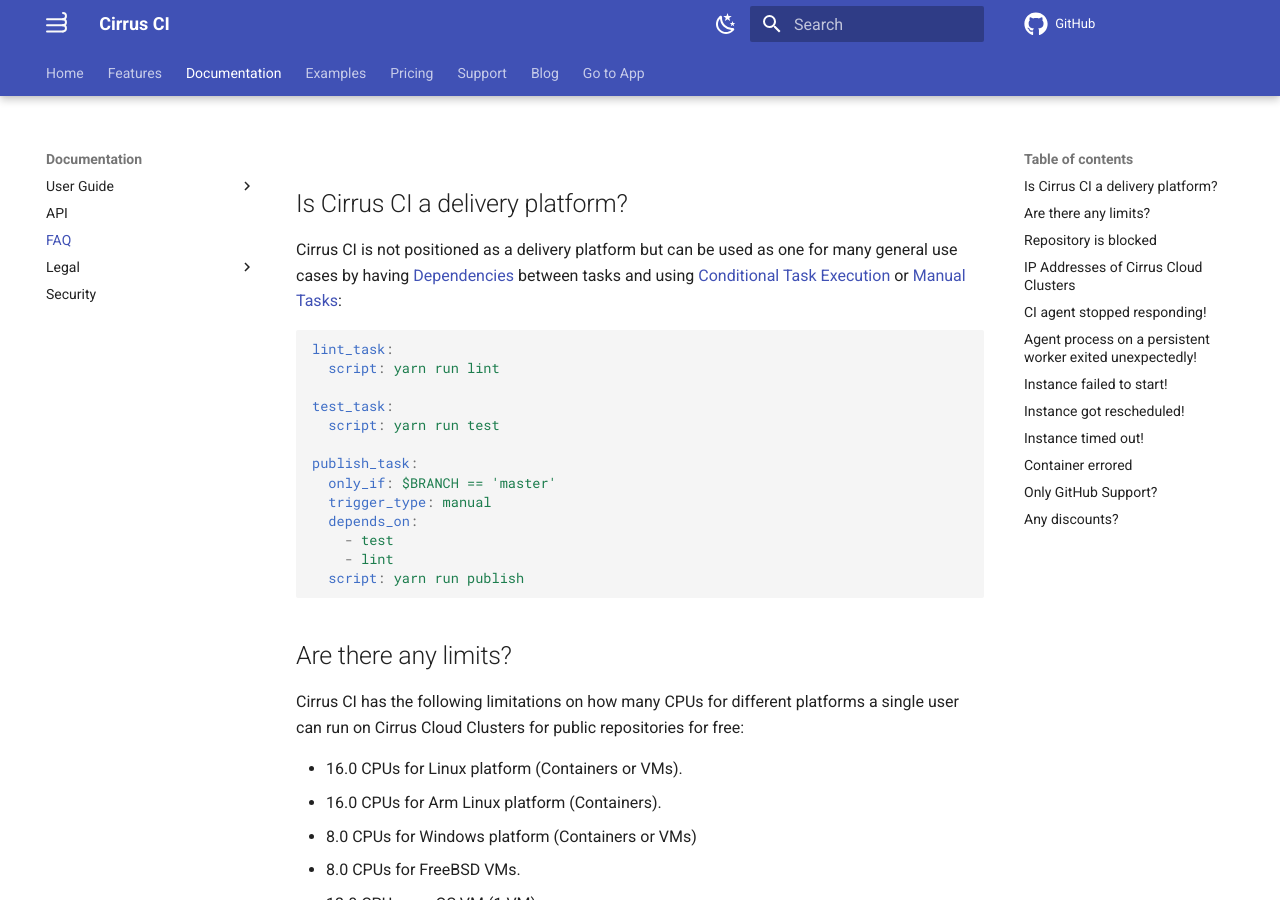
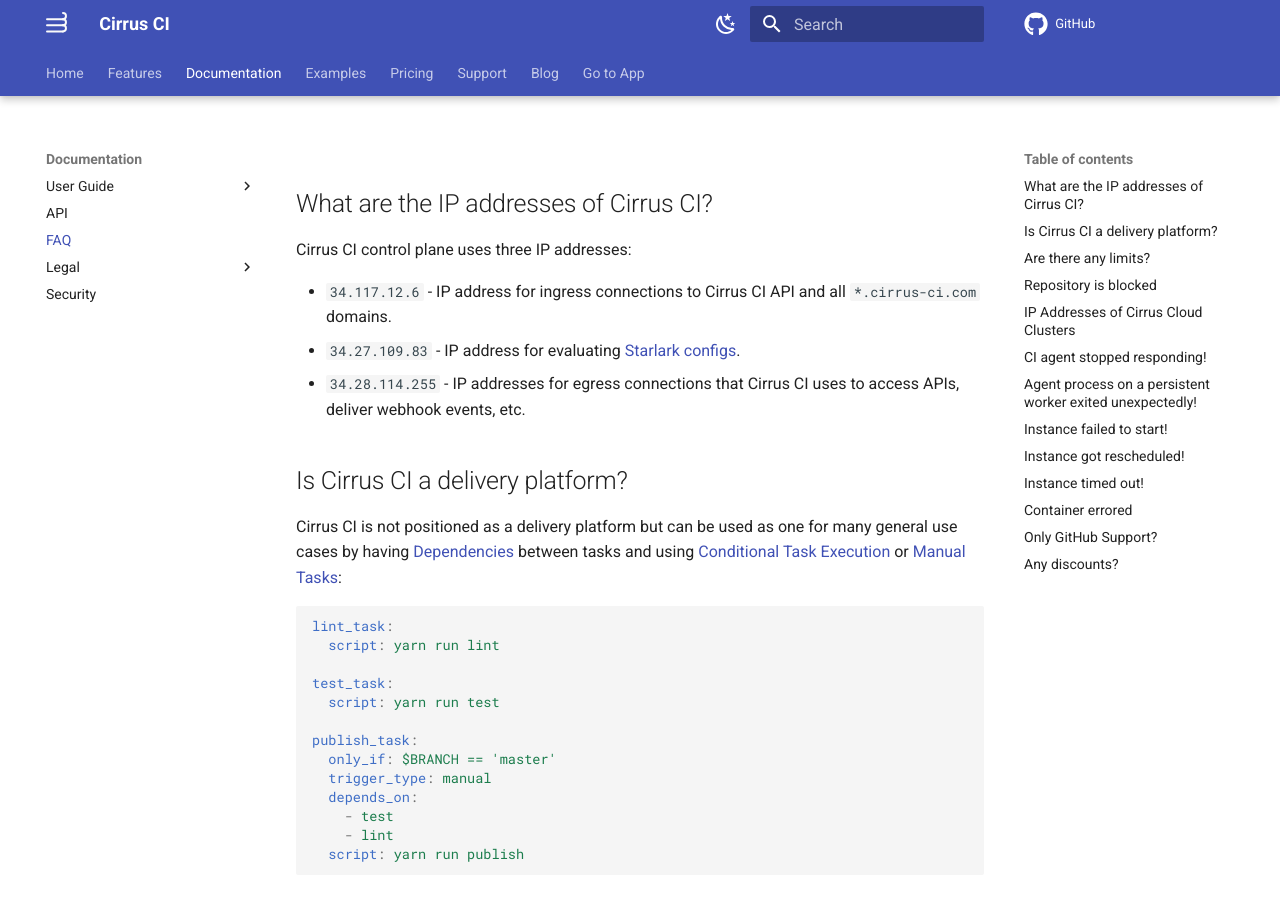
Before and after one commit to cirruslabs/cirrus-ci-docs, an MkDocs documentation site: the page built from docs/faq.md, in a window 1280 px wide and 900 px high. Built offline with MkDocs 1.6.1 and Material for MkDocs 9.7.7, drawn with Linux system fonts in a browser that asks for light colours; comment, search, counter and statistics services are not loaded.

Commit message:
Document static IPs
That Cirrus CI uses

```diff
--- a/docs/faq.md
+++ b/docs/faq.md
@@ -1,4 +1,12 @@
 # Frequently Asked Questions
+
+## What are the IP addresses of Cirrus CI?
+
+Cirrus CI control plane uses three IP addresses:
+
+* `34.117.12.6` - IP address for ingress connections to Cirrus CI API and all `*.cirrus-ci.com` domains.
+* `34.27.109.83` - IP address for evaluating [Starlark configs](guide/programming-tasks.md).
+* `34.28.114.255` - IP addresses for egress connections that Cirrus CI uses to access APIs, deliver webhook events, etc.
 
 ## Is Cirrus CI a delivery platform?
 
```
